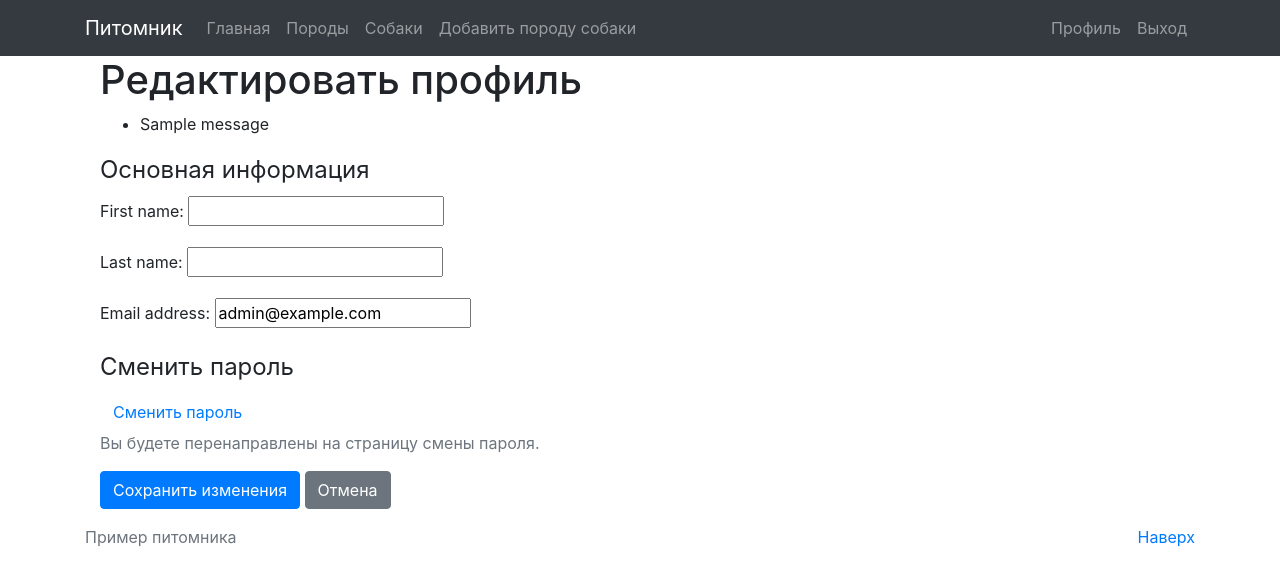
After one commit to 1Arakul1/163, a Django app: page /users/edit_profile/ in a window 1280 px wide. The commit adds this page. Shown: the top 586 px of the page. Run offline with Django 4.2, Linux system fonts and the light colour scheme; a user stored in the database is signed in; tables that the repository leaves empty hold one stand-in row (values such as "Sample post"); one stand-in notice (Sample message) is shown; some libraries are stand-ins or nearby versions.

Commit message:
обавлена возможность смены пароля, исправлен шаблон edit_profile.html

```diff
--- a/my_project/urls.py
+++ b/my_project/urls.py
@@ -5,9 +5,17 @@ from django.conf.urls.static import static
 
 urlpatterns = [
     path('admin/', admin.site.urls),
+
+    # URL-адреса для приложения 'users'
     path('users/', include('users.urls', namespace='users')),
+
+    # URL-адреса для приложения 'dogs'
     path('', include('dogs.urls', namespace='dogs')),  # Включаем dogs.urls по корневому URL
+
+    # URL-адреса для встроенной аутентификации Django (смена пароля, вход, выход и т.д.)
+    path('accounts/', include('django.contrib.auth.urls')),
 ]
 
+# Обслуживание медиафайлов в режиме отладки
 if settings.DEBUG:
     urlpatterns += static(settings.MEDIA_URL, document_root=settings.MEDIA_ROOT)
--- a/users/forms.py
+++ b/users/forms.py
@@ -1,5 +1,5 @@
 from django import forms
-from django.contrib.auth.forms import AuthenticationForm, UserCreationForm
+from django.contrib.auth.forms import AuthenticationForm, UserCreationForm, UserChangeForm
 from .models import User  # Важно: импортируем вашу кастомную модель!
 
 class LoginForm(AuthenticationForm):
@@ -45,3 +45,21 @@ class RegisterForm(UserCreationForm):
         if commit:
             user.save()
         return user
+
+class EditProfileForm(UserChangeForm):
+    """
+    Форма для редактирования профиля пользователя.
+    Наследуется от UserChangeForm и позволяет изменять email, first_name и last_name.
+    """
+    password = None  # Убираем поле password из формы
+
+    class Meta:
+        model = User
+        fields = ('first_name', 'last_name', 'email')
+
+    def __init__(self, *args, **kwargs):
+        super().__init__(*args, **kwargs)
+        # Убираем help_text для полей (необязательно)
+        self.fields['first_name'].help_text = None
+        self.fields['last_name'].help_text = None
+        self.fields['email'].help_text = None
--- /dev/null
+++ b/users/templates/users/edit_profile.html
@@ -0,0 +1,33 @@
+{% extends 'base.html' %}
+{% load static %}
+
+{% block content %}
+    <div class="container">
+        <h1>Редактировать профиль</h1>
+
+        {% if messages %}
+            <ul class="messages">
+                {% for message in messages %}
+                    <li{% if message.tags %} class="{{ message.tags }}"{% endif %}>{{ message }}</li>
+                {% endfor %}
+            </ul>
+        {% endif %}
+
+        <form method="post">
+            {% csrf_token %}
+            <fieldset>
+                <legend>Основная информация</legend>
+                {{ form.as_p }}  {# Рендерим поля формы редактирования профиля #}
+            </fieldset>
+
+            <fieldset>
+                <legend>Сменить пароль</legend>
+                <a href="{% url 'password_change' %}" class="btn btn-link">Сменить пароль</a>
+                <p class="text-muted">Вы будете перенаправлены на страницу смены пароля.</p>
+            </fieldset>
+
+            <button type="submit" class="btn btn-primary">Сохранить изменения</button>
+            <a href="{% url 'users:user_profile' %}" class="btn btn-secondary">Отмена</a>
+        </form>
+    </div>
+{% endblock %}
--- a/users/templates/users/user_profile.html
+++ b/users/templates/users/user_profile.html
@@ -26,6 +26,7 @@
             <p class="card-text"><strong>Имя:</strong> {{ user.first_name }}</p>
             <p class="card-text"><strong>Фамилия:</strong> {{ user.last_name }}</p>
             <p class="card-text"><strong>Дата регистрации:</strong> {{ user.date_joined }}</p>
+            <a href="{% url 'users:edit_profile' %}" class="btn btn-primary">Редактировать профиль</a> <!-- Ссылка на редактирование профиля -->
           </div>
         </div>
       </div>
--- a/users/urls.py
+++ b/users/urls.py
@@ -5,7 +5,7 @@ app_name = 'users'
 
 urlpatterns = [
     path('profile/', views.user_profile, name='user_profile'),
-    path('account_info/', views.account_info, name='account_info'),
+    path('edit_profile/', views.edit_profile, name='edit_profile'),  # Добавлено редактирование профиля
     path('logout/', views.logout, name='logout'),
     path('register/', views.register, name='register'),
     path('login/', views.user_login, name='user_login'),
--- a/users/views.py
+++ b/users/views.py
@@ -1,9 +1,11 @@
 from django.shortcuts import render, redirect
+from django.contrib import messages
 from django.contrib.auth import authenticate, login, logout as django_logout
 from django.contrib.auth.decorators import login_required
-from .forms import LoginForm, RegisterForm
+from django.contrib.auth import update_session_auth_hash  # Импорт функции для обновления сессии
+from .forms import LoginForm, RegisterForm, EditProfileForm
 from dogs.models import Dog
-from django.contrib import messages
+
 
 @login_required
 def user_profile(request):
@@ -22,20 +24,33 @@ def user_profile(request):
     }
     return render(request, 'users/user_profile.html', context)
 
+
 @login_required
-def account_info(request):
+def edit_profile(request):
     """
-    Представление для отображения информации об аккаунте.
+    Представление для редактирования профиля пользователя.
     """
-    title = "Информация об аккаунте"
-    user = request.user  # Получаем текущего пользователя
+    title = 'Редактировать профиль'
+    if request.method == 'POST':
+        form = EditProfileForm(request.POST, instance=request.user)
+        if form.is_valid():
+            form.save()
+            messages.success(request, 'Профиль успешно обновлен!')
+            return redirect('users:user_profile')  # Перенаправляем на страницу профиля
+        else:
+            messages.error(request, 'Пожалуйста, исправьте ошибки в форме.')
+    else:
+        form = EditProfileForm(instance=request.user)
     context = {
         'title': title,
-        'user': user,
+        'form': form,
     }
-    return render(request, 'users/account_info.html', context)
+    return render(request, 'users/edit_profile.html', context)
 
 def user_login(request):
+    """
+    Представление для входа пользователя.
+    """
     if request.method == 'POST':
         form = LoginForm(request, data=request.POST)
         if form.is_valid():
@@ -54,11 +69,14 @@ def user_login(request):
         form = LoginForm(request)
     return render(request, 'users/login.html', {'form': form})
 
+
 def register(request):
+    """
+    Представление для регистрации нового пользователя.
+    """
     if request.method == 'POST':
         form = RegisterForm(request.POST)
         if form.is_valid():
-            print("Форма прошла валидацию!")
             try:
                 user = form.save()
                 login(request, user)
@@ -67,13 +85,17 @@ def register(request):
                 messages.error(request, f"Ошибка при регистрации: {e}")
                 return render(request, 'users/register.html', {'form': form})
         else:
-            print("Форма НЕ прошла валидацию!")
-            print(form.errors)
-            return render(request, 'users/register.html', {'form': form, 'error': 'Неверные данные'})
+            messages.error(request, 'Пожалуйста, исправьте ошибки ниже.')
+            return render(request, 'users/register.html', {'form': form})
     else:
         form = RegisterForm()
     return render(request, 'users/register.html', {'form': form})
 
+
+@login_required
 def logout(request):
+    """
+    Представление для выхода пользователя.
+    """
     django_logout(request)
     return redirect('dogs:index')
```
Also changed, not shown: dogs/templates/registration/password_change_done.html (added, +10 -0 lines), dogs/templates/registration/password_change_form.html (added, +15 -0 lines).
